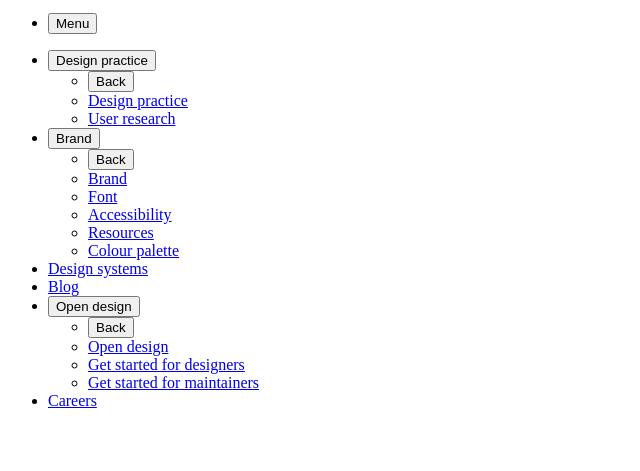
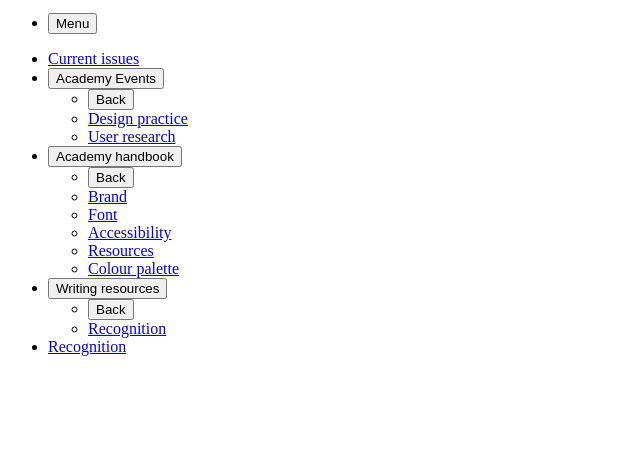
Before and after one commit to canonical/documentationacademy.org, a Python web app: template templates/_layouts/_navigation.html in a window 1280 px wide. Shown: the part 329-800 px from the top of the page, without its empty margins (0-640 px from the left). Run offline with Jinja, Linux system fonts and the light colour scheme; the template is opened without the code that fills it, so the values that code supplies are empty.

Commit message:
Update the navigation

```diff
--- a/templates/_layouts/_navigation.html
+++ b/templates/_layouts/_navigation.html
@@ -8,7 +8,7 @@
                  src="https://assets.ubuntu.com/v1/82818827-CoF_white.svg"
                  alt="" />
           </div>
-          <span class="p-navigation__logo-title">Canonical&nbsp;Design</span>
+          <span class="p-navigation__logo-title">Canonical&nbsp;Documentation&nbsp;Academy</span>
         </a>
       </div>
       <ul class="p-navigation__items">
@@ -19,11 +19,14 @@
     </div>
     <nav class="p-navigation__nav" id="main-nav" aria-label="Example main">
       <ul class="p-navigation__items js-dropdown-nav-list js-navigation-sliding-panel">
+        <li>
+          <a href="https://github.com/canonical/open-documentation-academy/issues" class="p-navigation__dropdown-item">Current issues</a>
+        </li>
         <li class="p-navigation__item--dropdown-toggle js-navigation-dropdown-toggle"
             id="design-practice">
           <button href="#design-practice-menu"
                   aria-controls="design-practice-menu"
-                  class="p-navigation__link">Design practice</button>
+                  class="p-navigation__link">Academy Events</button>
           <ul class="p-navigation__dropdown js-dropdown-nav-list js-navigation-sliding-panel"
               id="design-practice-menu"
               aria-hidden="true">
@@ -45,7 +48,7 @@
             id="brand">
           <button href="#brand-menu"
                   aria-controls="brand-menu"
-                  class="p-navigation__link">Brand</button>
+                  class="p-navigation__link">Academy handbook</button>
           <ul class="p-navigation__dropdown js-dropdown-nav-list js-navigation-sliding-panel"
               id="brand-menu"
               aria-hidden="true">
@@ -71,42 +74,26 @@
             </li>
           </ul>
         </li>
-        <li class="p-navigation__item">
-          <a class="p-navigation__link" href="/design-systems">Design systems</a>
-        </li>
-        <li class="p-navigation__item">
-          <a class="p-navigation__link" href="/blog">Blog</a>
-        </li>
         <li class="p-navigation__item--dropdown-toggle js-navigation-dropdown-toggle"
-            id="open-design">
-          <button href="#open-design-menu"
-                  aria-controls="open-design-menu"
-                  class="p-navigation__link">Open design</button>
+            id="brand">
+          <button href="#brand-menu"
+                  aria-controls="brand-menu"
+                  class="p-navigation__link">Writing resources</button>
           <ul class="p-navigation__dropdown js-dropdown-nav-list js-navigation-sliding-panel"
-              id="open-design-menu"
+              id="brand-menu"
               aria-hidden="true">
-            <li class="p-navigation__item--dropdown-close" id="open-design-back">
-              <button href="#open-design-menu"
-                      aria-controls="open-design-menu"
+            <li class="p-navigation__item--dropdown-close" id="brand-back">
+              <button href="#brand-menu"
+                      aria-controls="brand-menu"
                       class="p-navigation__link js-back-button">Back</button>
             </li>
             <li>
-              <a href="/open-design" class="p-navigation__dropdown-item">Open design</a>
-            </li>
-            <li>
-              <a href="/open-design/get-started-for-designers"
-                 class="p-navigation__dropdown-item">Get started for designers</a>
-            </li>
-            <li>
-              <a href="/open-design/get-started-for-maintainers"
-                 class="p-navigation__dropdown-item">Get started for maintainers</a>
+              <a href="/brand" class="p-navigation__dropdown-item">Recognition</a>
             </li>
           </ul>
         </li>
         <li class="p-navigation__item">
-          <a class="p-navigation__link"
-             href="https://canonical.com/careers/web-and-design"
-             target="_blank">Careers</a>
+          <a class="p-navigation__link" href="/design-systems">Recognition</a>
         </li>
       </ul>
     </nav>
--- a/templates/index.html
+++ b/templates/index.html
@@ -96,7 +96,7 @@
           <hr class="p-rule--muted" />
           <div class="row">
             <div class="col-3 col-medium-2">
-              <a href="/design-practice">
+              <a href="https://github.com/canonical/open-documentation-academy/issues">
                 <h3 class="p-heading--5">Current issues</h3>
                 <div class="p-image-container--16-9 is-cover">
                   {{ image(url="https://assets.ubuntu.com/v1/c2a9b8f8-design-practice.png",
@@ -201,7 +201,7 @@ establish the standard for positive, open, inclusive, and friendly collaboration
 regardless of the language, and for the betterment of all open source.
         </p>
         <div class="p-cta-block">
-          <a href="https://canonical.com/careers/web-and-design"
+          <a href="https://matrix.to/#/#documentation:ubuntu.com"
              target="_blank"
              class="p-button--positive u-no-margin--bottom">Join our discussion channel</a>
         </div>
```
Also changed, not shown: static/sass/_pattern-font-tester.scss (deleted, +0 -20 lines), static/sass/_pattern-resources.scss (deleted, +0 -44 lines), static/sass/styles.scss (+0 -39 lines), 1 other file.
